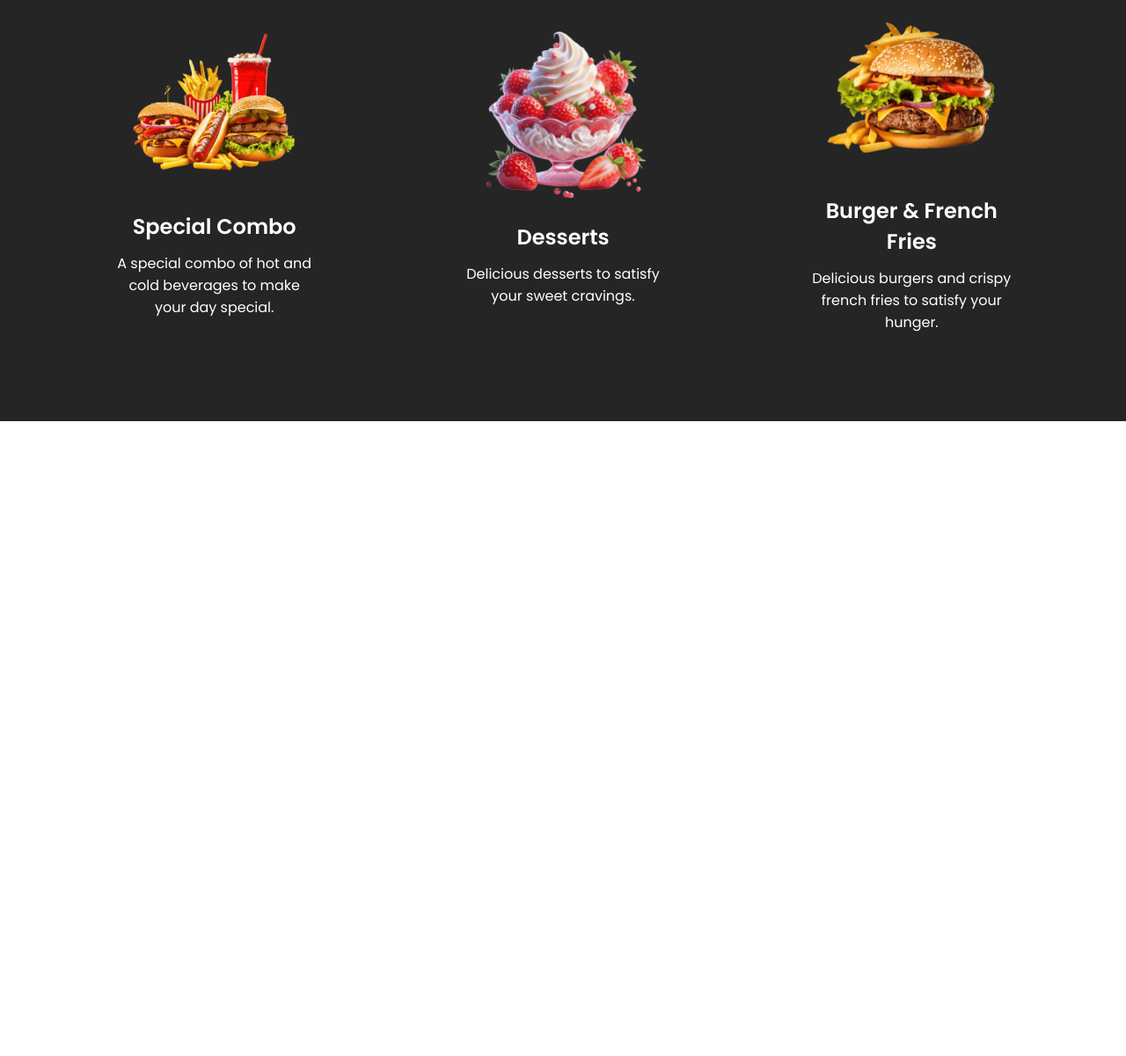
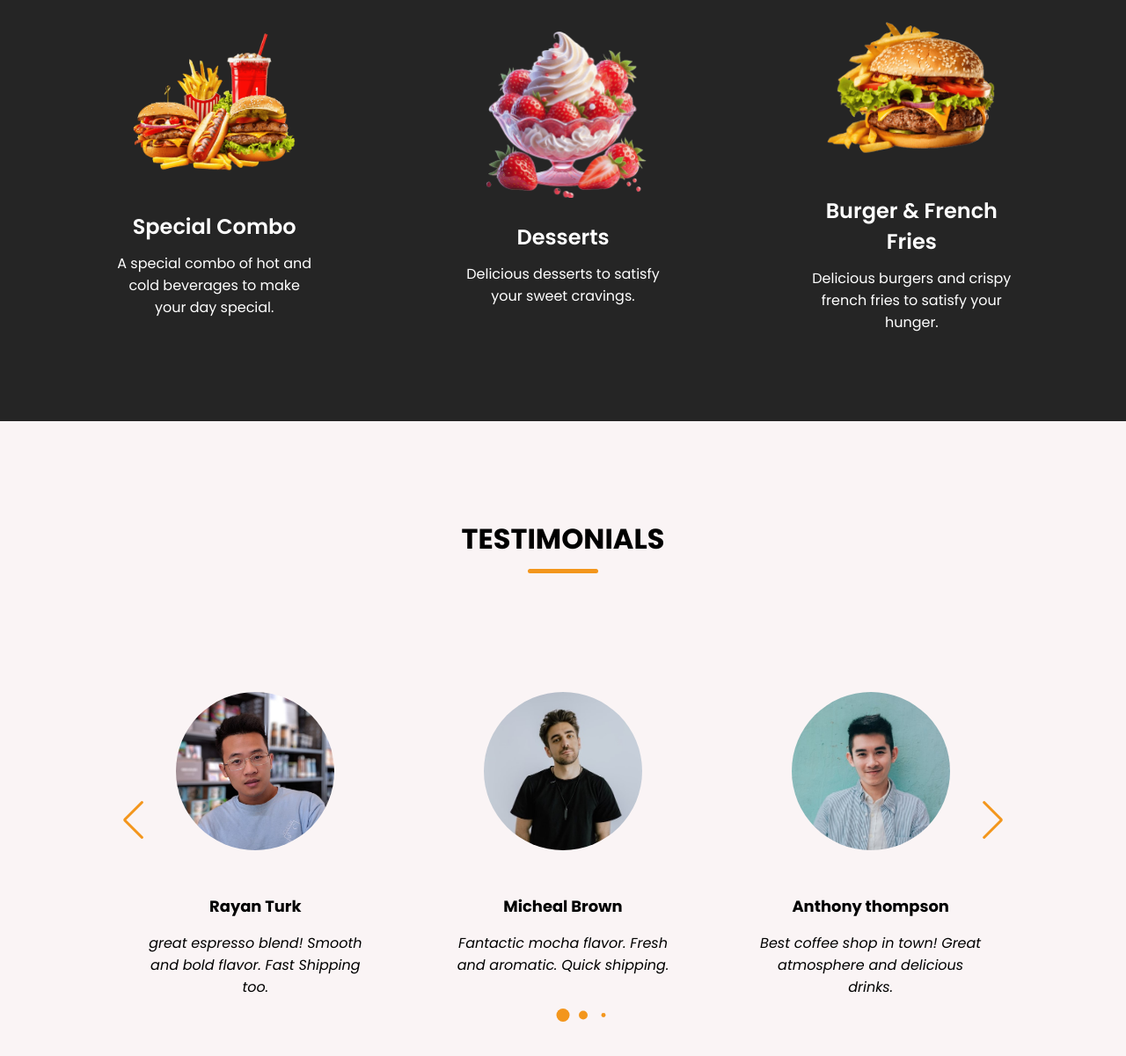
Before and after one commit to 220408910/Final_project, a plain HTML site: page index.html in a window 1280 px wide. Shown: the part 2179-3380 px from the top of the page at 88% size. Before the commit the page ends 2658 px from the top, so only its background shows below. Drawn offline with nearby package versions, Linux system fonts and the light colour scheme; a web font is replaced by a local one.

Commit message:
Creating Testimonials section

```diff
--- a/css/styles.css
+++ b/css/styles.css
@@ -290,6 +290,60 @@ header .navbar{
     font-size: var(--font-size-m);
 }
 
+/* Testimonials Section styling */
+.testimonials-section{
+    padding: 50px 0 100px;
+    background: var(--light-pink-color);
+}
+
+.testimonials-section .slide-wrapper{
+    overflow: hidden;
+    margin: 0 60px 50px;
+}
+
+.testimonials-section .testimonial{
+    display: flex;
+    padding: 35px;
+    text-align: center;
+    flex-direction: column;
+    align-items: center;
+}
+
+.testimonials-section .testimonial .user-image{
+    width: 180px;
+    height: 180px;
+    object-fit: cover;
+    margin-bottom: 50px;
+    border-radius: var(--border-radius-circle);
+}
+
+.testimonials-section .testimonial .name{
+    font-size: var(--font-size-m);
+    margin-bottom: 16px;
+}
+
+.testimonials-section .testimonial .feedback{
+    line-height: 25px;
+}
+
+.testimonials-section .swiper-pagination-bullet{
+    width: 15px;
+    height: 15px;
+    opacity: 1;
+    background: var(--secondary-color);
+}
+
+.testimonials-section .swiper-slide-button{
+    margin-top: -50px;
+    color: var(--secondary-color);
+    transition: 0.3s ease;
+}
+
+.testimonials-section .swiper-slide-button:hover{
+    color: var(--primary-color);
+}
+
+
 /* Responsive media query for max width 1024px */
 @media screen and (max-width: 1024px) {
     .menu-section .menu-list{
@@ -416,4 +470,12 @@ header .navbar{
     .menu-section .menu-list .menu-item{
       width: 100%;
     }
+
+    .testimonials-section .slide-wrapper {
+        margin: 0 0 30px;
+    }
+
+    .testimonials-section .swiper-slide-button{
+        display: none;
+    }
 }
--- a/index.html
+++ b/index.html
@@ -6,6 +6,7 @@
     <title>Coffee Website</title>
     <!-- linking font awesome for icons -->
     <link rel="stylesheet" href="https://cdnjs.cloudflare.com/ajax/libs/font-awesome/6.0.0/css/all.min.css">
+    <link rel="stylesheet" href="https://cdn.jsdelivr.net/npm/swiper@11/swiper-bundle.min.css">
     <link rel="stylesheet" href="css/styles.css">
 </head>
 <body>
@@ -111,8 +112,53 @@
                         <p class="description">Delicious burgers and crispy french fries to satisfy your hunger.</p>
                     </li>
                 </ul>
+            </div>
+        </section>
 
+        <!-- Testimonials Section -->
+        <section class="testimonials-section">
+            <h2 class="section-title">Testimonials</h2>
+            <div class="section-content">
+                <div class="slider-container swiper">
+                    <div class="slider-wrapper">
+                        <ul class="testimonials-list swiper-wrapper">
+                            <li class="testimonial swiper-slide">
+                                <img src="images/user-2.jpg" alt="User" class="user-image">
+                                <h3 class="name">Rayan Turk</h3>
+                                <i class="feedback">great espresso blend! Smooth and bold flavor. Fast Shipping too.</i>
+                            </li>
+                            <li class="testimonial swiper-slide">
+                                <img src="images/user-3.jpg" alt="User" class="user-image">
+                                <h3 class="name">Micheal Brown</h3>
+                                <i class="feedback">Fantactic mocha flavor. Fresh and aromatic. Quick shipping.</i>
+                            </li>
+                            <li class="testimonial swiper-slide">
+                                <img src="images/user-5.jpg" alt="User" class="user-image">
+                                <h3 class="name">Anthony thompson</h3>
+                                <i class="feedback">Best coffee shop in town! Great atmosphere and delicious drinks.</i>
+                            </li>
+                            <li class="testimonial swiper-slide">
+                                <img src="images/user-1.jpg" alt="User" class="user-image">
+                                <h3 class="name">sarah Doe</h3>
+                                <i class="feedback">Loved the French roast. perfectly balanced and rich. will order again.</i>
+                            </li>
+                            <li class="testimonial swiper-slide">
+                                <img src="images/user-2.jpg" alt="User" class="user-image">
+                                <h3 class="name">Rayan Turk</h3>
+                                <i class="feedback">great espresso blend! Smooth and bold flavor. Fast Shipping too.</i>
+                            </li>
+                        </ul>
+
+                        <div class="swiper-pagination"></div>
+                        <div class="swiper-slide-button swiper-button-prev"></div>
+                        <div class="swiper-slide-button swiper-button-next"></div>
+                    </div>
+                </div>
+            </div>
     </main>
+
+    <!-- link Swiper script -->
+     <script src="https://cdn.jsdelivr.net/npm/swiper@11/swiper-bundle.min.js"></script>
 
     <script src="./js/script.js"></script>
 </body>
--- a/js/script.js
+++ b/js/script.js
@@ -9,3 +9,35 @@ menuOpenButton.addEventListener('click', () => {
 
 // close the menu when the close button is clicked
 menuCloseButton.addEventListener('click', () => menuOpenButton.click());
+
+// initialize Swiper
+const swiper = new Swiper('.slider-wrapper', {
+    loop: true,
+    grabCursor: true,
+    spaceBetween: 25,
+
+    // if we need pagination
+    pagination: {
+        el: '.swiper-pagination',
+        clickable: true,
+        dynamicBullets: true,
+    },
+    // navigation arrows
+    navigation: {
+        nextEl: '.swiper-button-next',
+        prevEl: '.swiper-button-prev',
+    },
+
+    // Responsive breakpoints
+    breakpoints: {
+        0: {
+            slidesPerView: 1,
+        },
+        768: {
+            slidesPerView: 2,
+        },
+        1024: {
+            slidesPerView: 3,
+        },
+    }
+});
```
